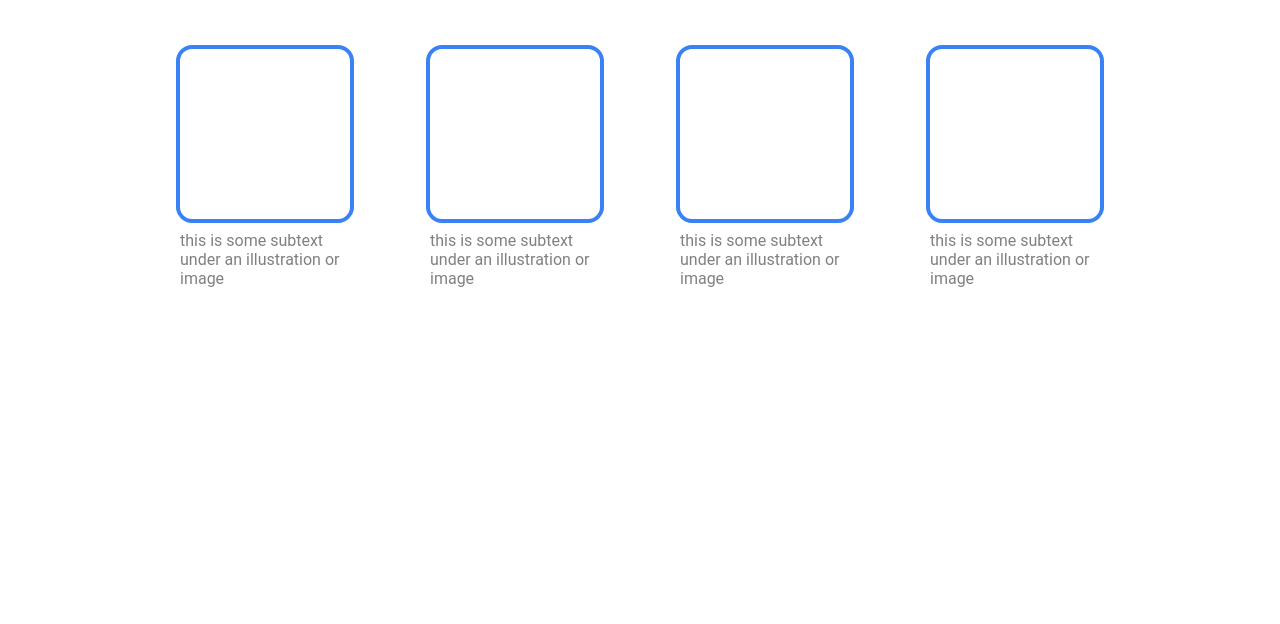
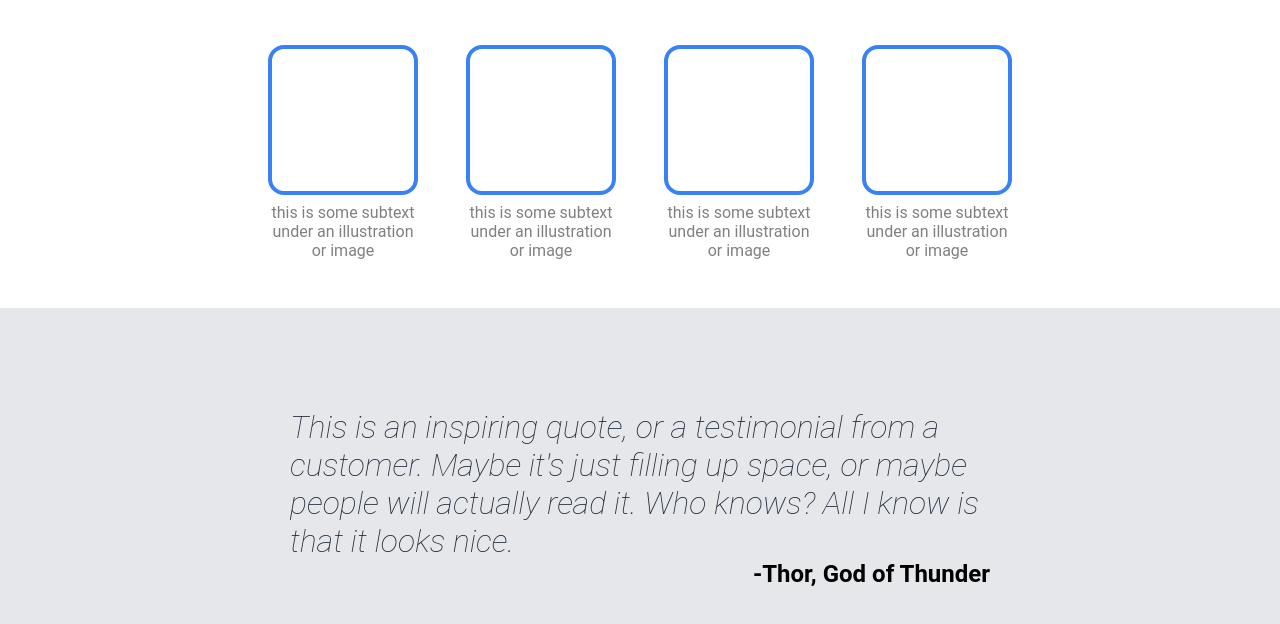
Before and after one commit to HungLAH/top-landing-page, a plain HTML site: page index.html in a window 1280 px wide. Shown: the part 552-1176 px from the top of the page. Before the commit the page ends 888 px from the top, so only its background shows below. Drawn offline with Linux system fonts and the light colour scheme.

Commit message:
Finish quote section of landing page

```diff
--- a/index.html
+++ b/index.html
@@ -56,6 +56,15 @@
         </ul>
       </div>
     </div>
+    <div id="quote-section">
+      <div id="quote-content" class="content">
+        <p class="quote-text">This is an inspiring quote, or a testimonial from
+          a customer. Maybe it's just filling up space, or maybe people will
+          actually read it. Who knows? All I know is that it looks nice.
+        </p>
+        <p class="quote-author">-Thor, God of Thunder</p>
+      </div>
+    </div>
   </div>
 </body>
 </html>
--- a/style.css
+++ b/style.css
@@ -13,6 +13,10 @@ ul {
 
 a {
   text-decoration: none;
+}
+
+body {
+  background-color: #1F2937;
 }
 
 #main {
@@ -97,15 +101,19 @@ a {
   justify-content: center;
 }
 
+#info-section {
+  background-color: white;
+}
+
 #info-content {
   margin: 0 auto;
   display: flex;
   flex-direction: column;
+  align-items: center;
   padding: 48px;
 }
 
 #info-content h1 {
-  align-self: center;
   font-size: 36px;
   font-weight: 900;
   color: #1F2937;
@@ -115,21 +123,45 @@ a {
 #info-list {
   display: flex;
   color: grey;
-  justify-content: space-around;
+  gap: 48px;
 }
 
 .info-item {
-  /* background-color: pink; */
   display: flex;
   flex-direction: column;
-  align-items: center;
-  width: 170px;
+  text-align: center;
+  width: 150px;
 }
 
 .info-image {
-  width: 170px;
-  height: 170px;
+  width: 142px;
+  height: 142px;
   border: 4px solid #3882F6;
   border-radius: 16px;
   margin-bottom: 8px;
 }
+
+#quote-section {
+  padding: 100px 0;
+  background-color: #e5e7eb;
+}
+
+#quote-content {
+  width: 700px;
+  margin: 0 auto;
+  display: flex;
+  flex-direction: column;
+  align-items: center;
+}
+
+.quote-text {
+  font-size: 32px;
+  font-weight: 200;
+  font-style: italic;
+  color: #1F2937;
+}
+.quote-author {
+  align-self: flex-end;
+  font-size: 24px;
+  font-weight: 700;
+}
```
